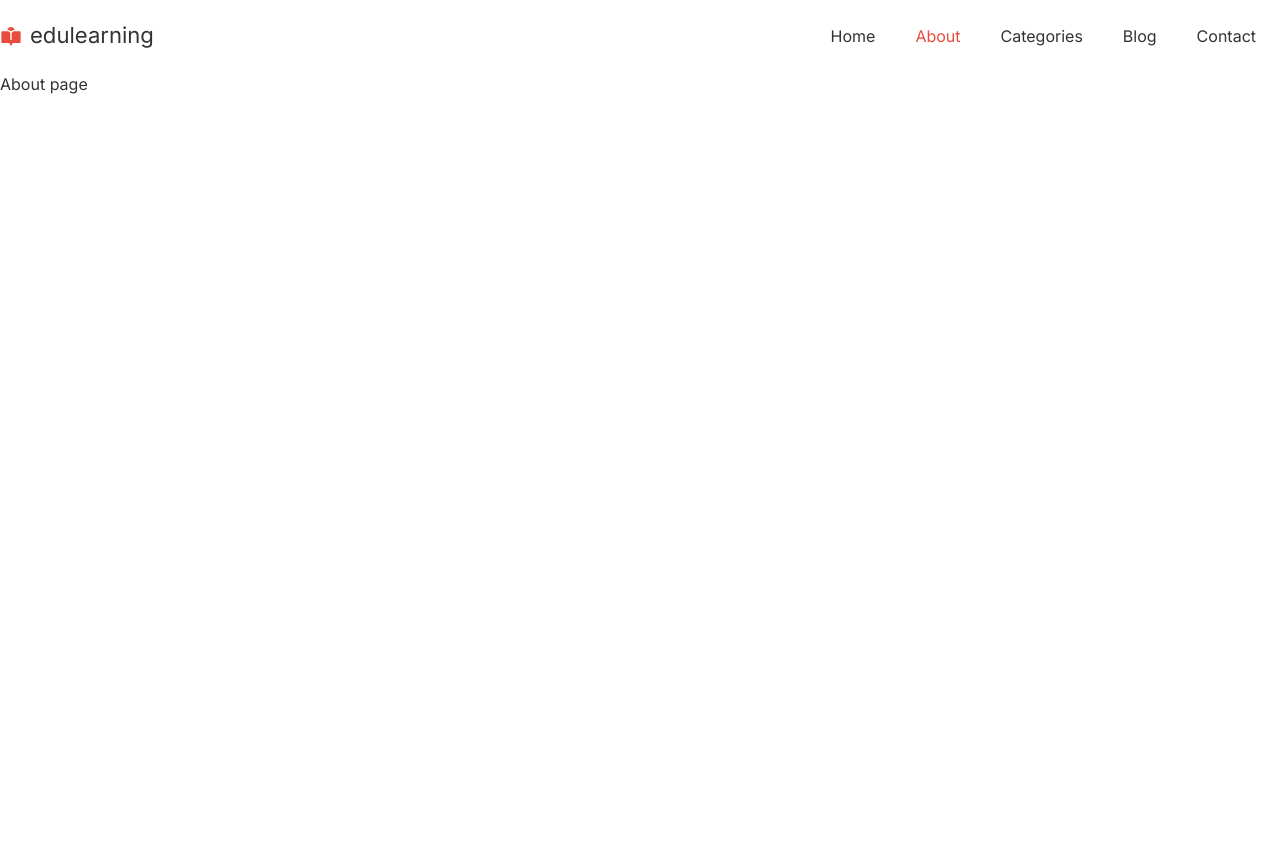
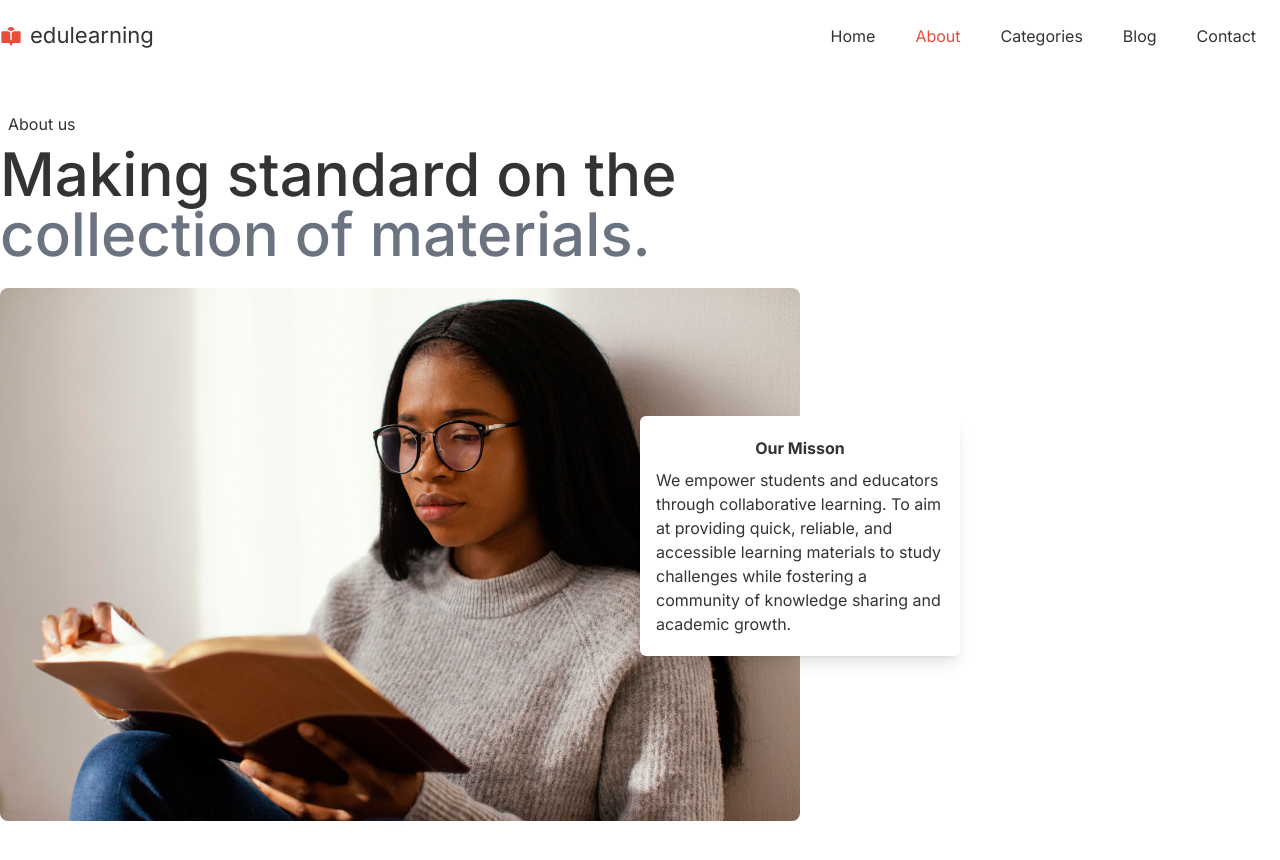
Before and after one commit to motuncoded/edulearning, a Next.js app: page /about in a window 1280 px wide. Before the commit the page ends 800 px from the top, so only its background shows below. Built offline with nearby package versions, Linux system fonts and the light colour scheme.

Commit message:
feat: set up about page

```diff
--- a/src/app/about/page.tsx
+++ b/src/app/about/page.tsx
@@ -1,8 +1,25 @@
+
+
+import Image from "next/image";
+
 function AboutPage() {
   return (
-    <div>
-      <p>About page</p>
-    </div>
+    <section className="my-10">
+      <h2 className="mb-2 px-2">About us</h2>
+      <h3 className="w-3/4 text-6xl  font-medium mb-4">Making standard on the
+        <span className="text-gray-500"> collection of materials.</span></h3>
+        <div className="mt-6 relative">
+          <Image src="/reading.jpg" alt="reading"   width={800}
+          height={600}
+        className="rounded-lg"/>
+        <div className="absolute top-32 left-2/4 bg-white h-60 w-80 rounded-md shadow-lg p-4 flex justify-center items-center flex-col">
+          <h3 className="font-bold mb-2">Our Misson</h3>
+          <p> We empower students and educators through collaborative learning. To aim at providing quick, reliable, and accessible learning materials to study challenges while fostering a community of knowledge sharing and academic growth.
+
+</p>
+        </div>
+        </div>
+    </section>
   );
 }
 
```
Also changed, not shown: public/reading.jpg (added).
